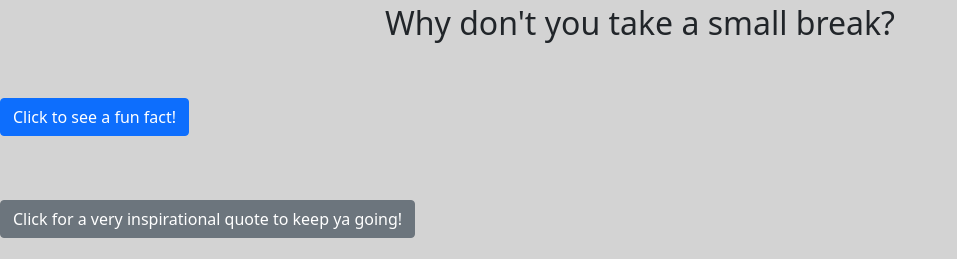
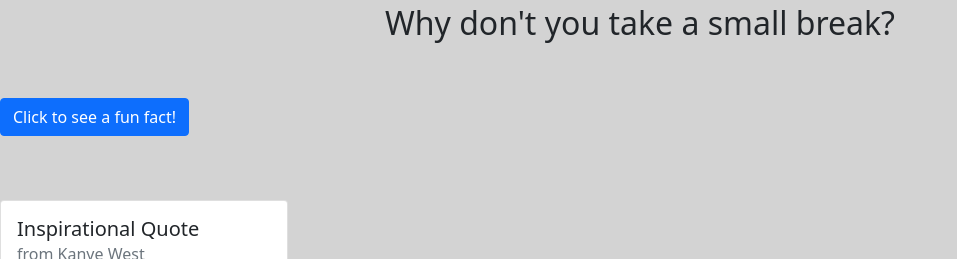
Before and after one commit to EGuo2004/P01, a Flask app: template app/templates/break.html in a window 1280 px wide. Shown: the part 182-441 px from the top of the page, without its empty margins (0-957 px from the left). Run offline with Flask 2, Linux system fonts and the light colour scheme; the template is opened without the code that fills it: most values are stand-ins (such as "Sample title", 1, 10 or a date in 2020); some libraries are stand-ins or nearby versions.

Commit message:
put kanye quote in break page

```diff
--- a/app/__init__.py
+++ b/app/__init__.py
@@ -51,7 +51,13 @@ def disp_breakpage():
         json_stuff = json.loads(response.read())
         data = json_stuff["data"]
         funFact = data["fact"]
-        return render_template('break.html', name=session["login"], fact = funFact)
+        req = urllib.request.Request("http://api.kanye.rest/")
+        req.add_header('User-Agent', 'Mozilla/5.0 (Windows NT 10.0; Win64; x64; rv:95.0) Gecko/20100101 Firefox/95.0')
+        response2 = urllib.request.urlopen(req)
+        json_stuff2 = json.loads(response2.read())
+        print(json_stuff2)
+        inspiration = json_stuff2["quote"]
+        return render_template('break.html', name=session["login"], fact = funFact, inspirationQuote=inspiration)
     return redirect("/")
 @app.route("/", methods=['GET', 'POST', 'PUT'])
 def disp_loginpage():
@@ -118,18 +124,7 @@ def disp_loginpage():
 def load_home():
     if('login' in session and session['login'] != False): # check if user is logged in
 
-        response = urllib.request.urlopen("https://asli-fun-fact-api.herokuapp.com/") # join key with base url
-        json_stuff = json.loads(response.read())
-        data = json_stuff["data"]
-        funFact = data["fact"]
-        req = urllib.request.Request("http://api.kanye.rest/")
-        req.add_header('User-Agent', 'Mozilla/5.0 (Windows NT 10.0; Win64; x64; rv:95.0) Gecko/20100101 Firefox/95.0')
-        response2 = urllib.request.urlopen(req)
-        json_stuff2 = json.loads(response2.read())
-        print(json_stuff2)
-        inspiration = json_stuff2["quote"]
-
-        return render_template('home.html', name = session["login"], fact = funFact, inspirationQuote=inspiration) # render login page with an error message
+        return render_template('home.html', name = session["login"]) # render login page with an error message
     return redirect("/") # if not logged in, go to login page
 @app.route("/create_account", methods=['GET', 'POST'])
 def create_account_render():
--- a/app/templates/break.html
+++ b/app/templates/break.html
@@ -39,9 +39,13 @@
 
   <br><br>
 
-  <button type="button" class="btn btn-secondary" data-bs-container="body" data-bs-toggle="popover" data-bs-placement="right" data-bs-content= "{{ inspirationQuote }}">
-  Click for a very inspirational quote to keep ya going!
-  </button>
+  <div class="card" style="width: 18rem;">
+    <div class="card-body">
+      <h5 class="card-title">Inspirational Quote</h5>
+      <h6 class="card-subtitle mb-2 text-muted">from Kanye West</h6>
+      <p class="card-text">{{ inspirationQuote }}</p>
+    </div>
+  </div>
 
   <br><br>
 
```
